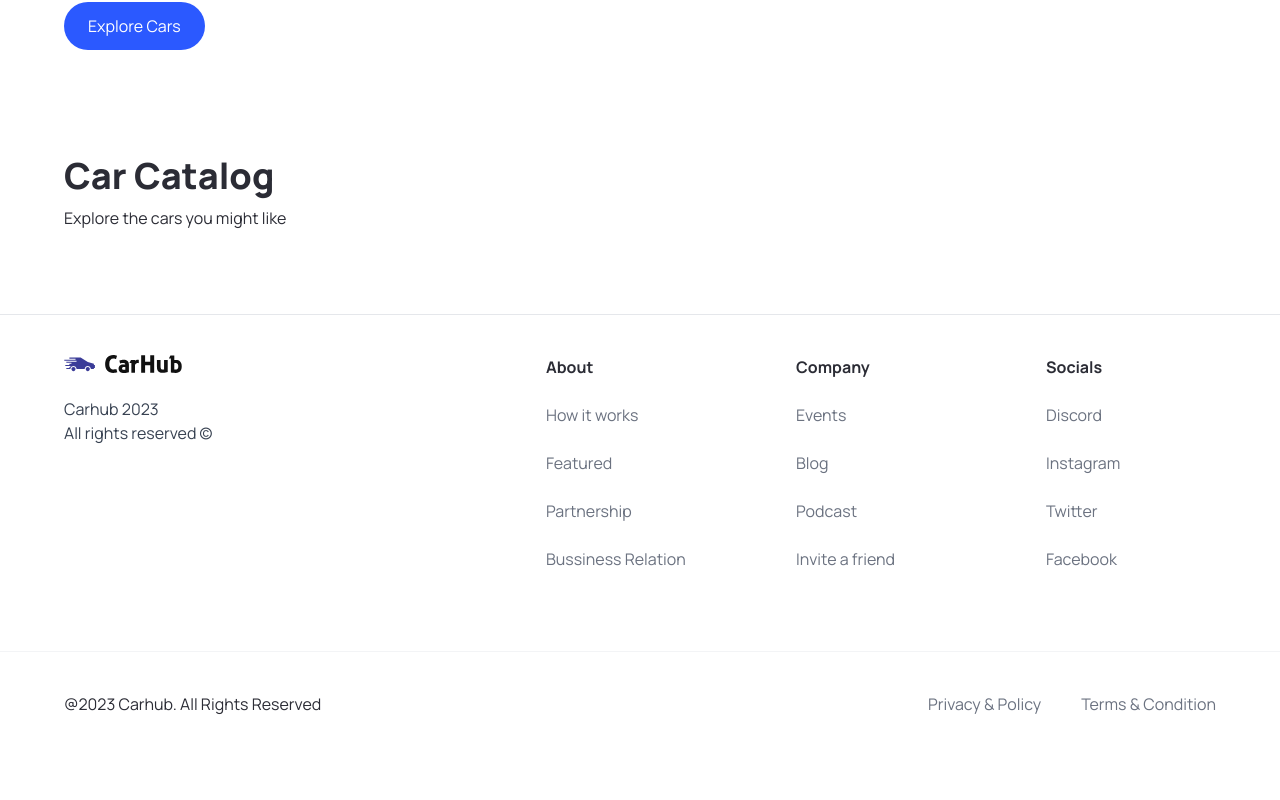
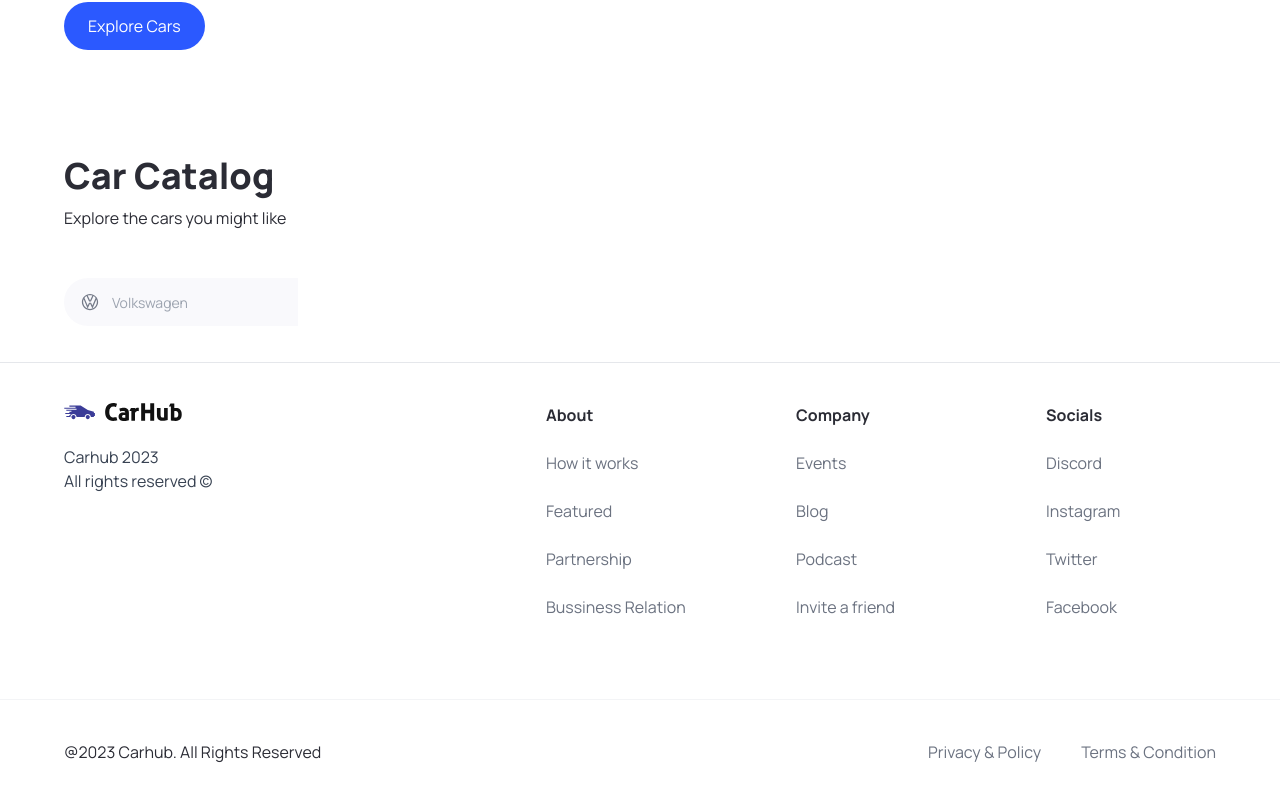
Before and after one commit to SzenftnerGergely/car-app-nextjs-ts-tailwind, a Next.js app: page / in a window 1280 px wide. Shown: the part 708-1508 px from the top of the page. Before the commit the page ends 1464 px from the top, so only its background shows below. Built offline with nearby package versions, Linux system fonts and the light colour scheme.

Commit message:
searchmanufacturer component created, combobox installed and implemented

```diff
--- a/components/SearchBar.tsx
+++ b/components/SearchBar.tsx
@@ -1,14 +1,23 @@
 "use client"
 
-import React from 'react'
+import {useState} from 'react'
+import SearchManufacturer from './SearchManufacturer'
 
 const SearchBar = () => {
+  const [manufacturer, setManufacturer] = useState("")
   const handleSearch = () => {
 
   }
 
   return (
-    <form className='searchbar' onSubmit={handleSearch}></form>
+    <form className='searchbar' onSubmit={handleSearch}>
+      <div className='searchbar__items'>
+        <SearchManufacturer
+          manufacturer={manufacturer}
+          setManufacturer={setManufacturer}
+        />
+      </div>
+    </form>
   )
 }
 
--- /dev/null
+++ b/components/SearchManufacturer.tsx
@@ -0,0 +1,49 @@
+"use client"
+
+import { SearchManufacturerProps } from '@/types/model'
+import { Combobox, Transition } from '@headlessui/react'
+import {useState, Fragment} from 'react'
+import Image from 'next/image'
+
+const SearchManufacturer = ({manufacturer, setManufacturer} : SearchManufacturerProps) => {
+    const [query, setQuery] = useState('')
+
+    return (
+    <div className='search-manufacturer'>
+      <Combobox>
+        <div className='relative w-full'>
+            <Combobox.Button className="absolute top-[14px]">
+                <Image
+                    src="/car-logo.svg"
+                    width={20}
+                    height={20}
+                    className='ml-4'
+                    alt='Car Logo'
+                />
+            </Combobox.Button>
+
+            <Combobox.Input
+                className="search-manufacturer__input"
+                placeholder='Volkswagen'
+                displayValue={(manufacturer: string) => manufacturer}
+                onChange={(e) => setQuery(e.target.value)}
+            />
+
+            <Transition
+                as={Fragment}
+                leave="transition ease-in duration-100"
+                leaveFrom='opacity-100'
+                leaveTo='opacity-0'
+                afterLeave={() => setQuery('')}
+            >
+                <Combobox.Options>
+
+                </Combobox.Options>
+            </Transition>
+        </div>
+      </Combobox>
+    </div>
+  )
+}
+
+export default SearchManufacturer
--- a/types/model.ts
+++ b/types/model.ts
@@ -1,3 +1,4 @@
+import { type } from "os"
 import { MouseEventHandler } from "react"
 
 export type CustomButtonProps = {
@@ -6,3 +7,8 @@ export type CustomButtonProps = {
     handleClick?: MouseEventHandler<HTMLButtonElement>
     btnType?: "button" | "submit"
 }
+
+export type SearchManufacturerProps = {
+    manufacturer: string,
+    setManufacturer: (manufacturer: string) => void
+}
```
Also changed, not shown: package.json (+5 -4 lines), 1 other file (tests, documents, lock files or other folders).
